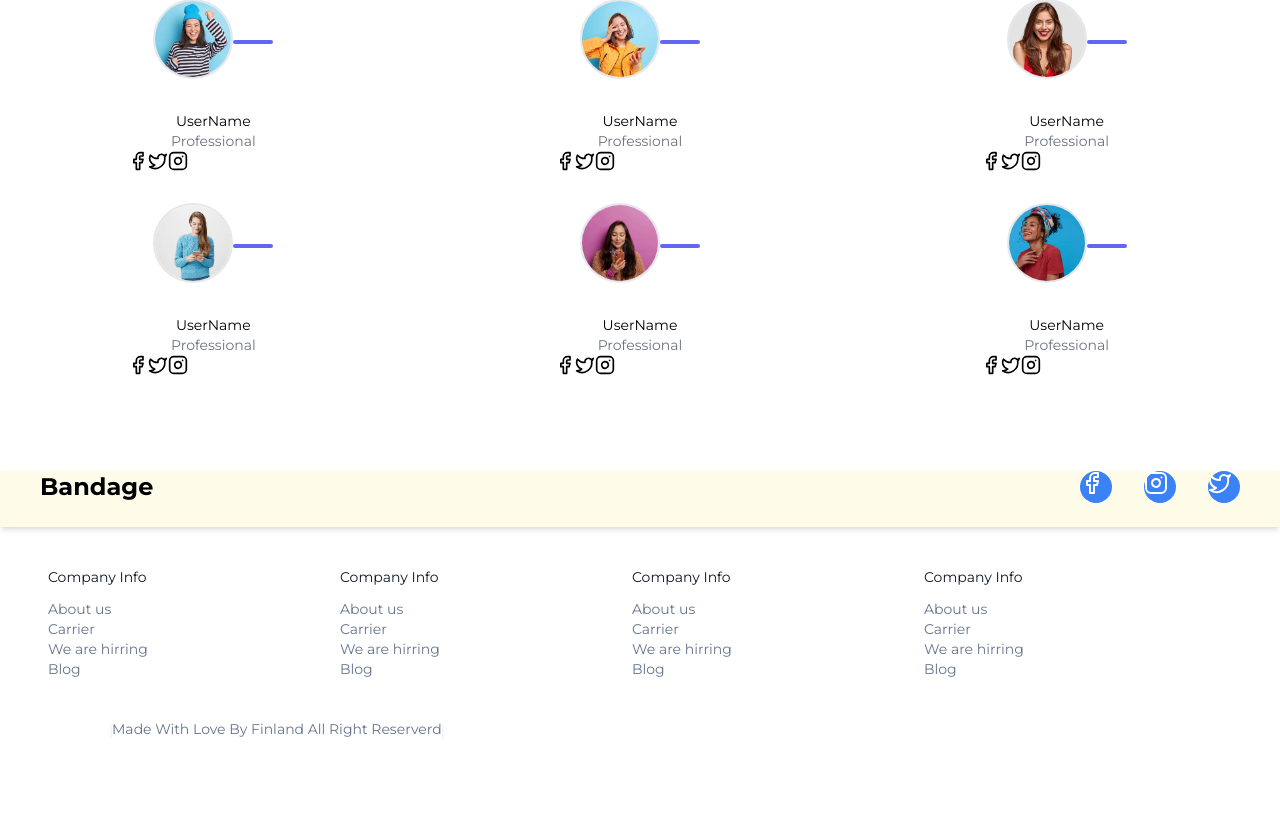
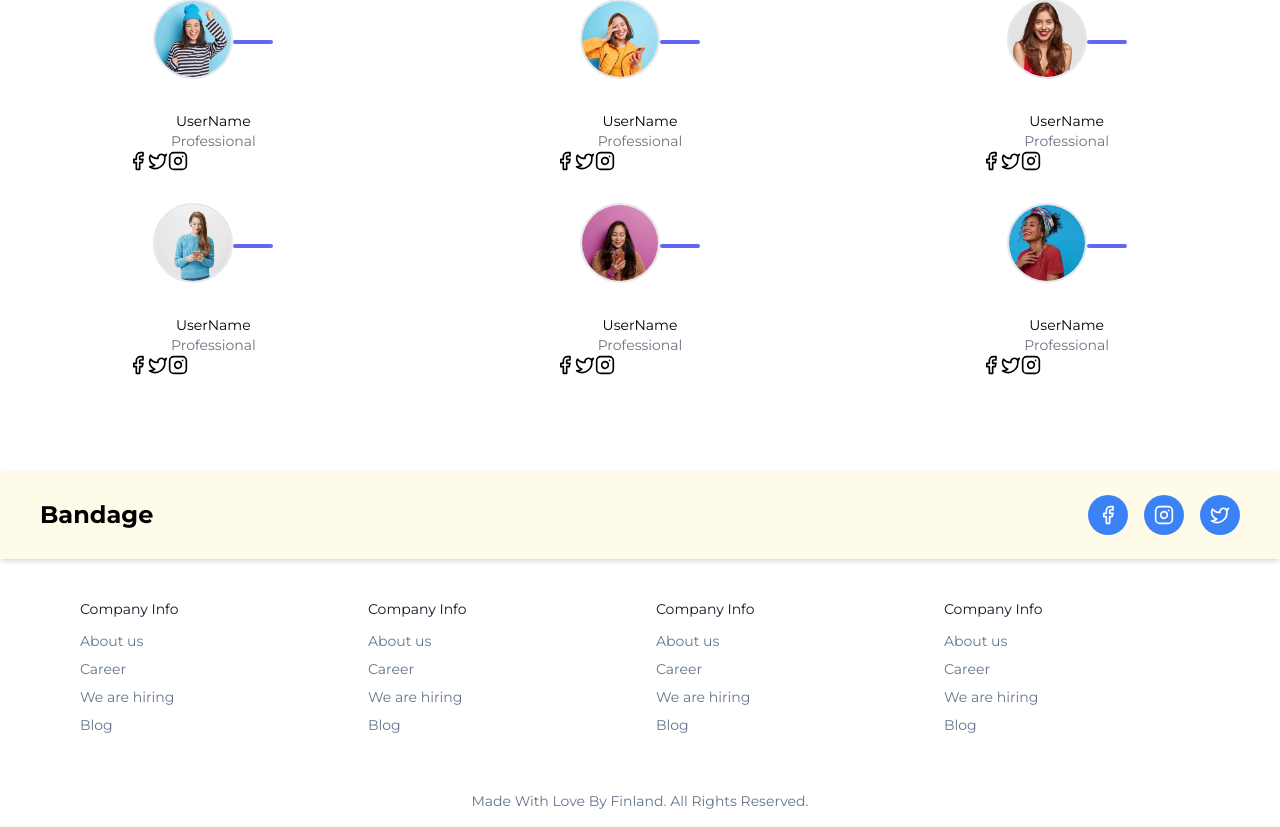
Before and after one commit to Fozia07/hackhton3, a Next.js app: page /gallary in a window 1280 px wide. Shown: the part 979-1806 px from the top of the page. Before the commit the page ends 1718 px from the top, so only its background shows below. Built offline with nearby package versions, Linux system fonts and the light colour scheme.

Commit message:
Updated some features

```diff
--- a/src/app/component/feature1.tsx
+++ b/src/app/component/feature1.tsx
@@ -1,86 +1,44 @@
-import Image from 'next/image'
-import React from 'react'
+import Image from 'next/image';
+import React from 'react';
 
 function Feature1() {
   return (
- <section className="max-w-screen-2xl mx-auto py-20 ">
-  <div className="container px-5  py-8 mx-16 ">
-    <div className=' px-10 text-center bg-slate-50'>
-        <h3 className='montserrat-400 text-sm md:text-base'>Practice advice</h3>
-        <h1 className='montserrat-700 text-3xl md:text-4xl'>Featured post</h1>
-        <p className='montserrat-400 text-sm md:text-base'>Problems trying to resolve the conflict between
-        the two major realms of Classical physics Newtonian mechanics </p>
+    <section className="max-w-screen-2xl mx-auto py-20 px-4 sm:px-6 lg:px-8">
+      <div className="container mx-auto py-8">
+        <div className="px-4 text-center bg-slate-50 py-6 rounded-lg">
+          <h3 className="montserrat-400 text-sm md:text-base">Practice advice</h3>
+          <h1 className="montserrat-700 text-2xl sm:text-3xl md:text-4xl">Featured post</h1>
+          <p className="montserrat-400 text-sm md:text-base max-w-2xl mx-auto">
+            Problems trying to resolve the conflict between the two major realms of Classical physics Newtonian mechanics
+          </p>
         </div>
-    <div className="grid grid-cols-1 md:grid-cols-2 lg:grid-cols-3 gap-8">
-     <div className="bg-white shadow-lg rounded-lg overflow-hidden">
-        <div className="relative w-full h-56 object-contain">
-          <Image src={'/images/unsplash_tVEqStC2uz8.png'}
-            width={348} height={300}
-            alt="Feature One"
-            className="object-cover w-full h-full"
+        <div className="grid grid-cols-1 sm:grid-cols-2 lg:grid-cols-3 gap-6 mt-8">
+          {[ '/images/unsplash_tVEqStC2uz8.png', '/images/unsplash_hHdHCfAifHU.png', '/images/unsplash_dEGu-oCuB1Y.png' ].map((src, index) => (
+            <div key={index} className="bg-white shadow-lg rounded-lg overflow-hidden">
+              <div className="relative w-full h-56">
+                <Image
+                  src={src}
+                  layout="fill"
+                  objectFit="cover"
+                  alt="Feature Image"
                 />
               </div>
               <div className="p-6">
-          <h3 className="text-sm motserrat-400 text-gray-800 mb-4">Trending New</h3>
-          <h1 className='montserrat-400 text-base'>Loudest à la Madison 1
-          (Lintegral)</h1>
-          <p className="text-gray-600 mb-6">
-          We focus on ergonomics and meeting you where you work. Its only a
-
-          keystroke away.
+                <h3 className="text-sm montserrat-400 text-gray-800 mb-2">Trending New</h3>
+                <h1 className="montserrat-400 text-lg md:text-xl">Loudest à la Madison 1 (Integral)</h1>
+                <p className="text-gray-600 mb-6 text-sm md:text-base">
+                  We focus on ergonomics and meeting you where you work. It’s only a keystroke away.
                 </p>
-          <button className="button hover:text-indigo-700 font-medium">
+                <button className="text-indigo-600 hover:text-indigo-700 font-medium">
                   Learn More
                 </button>
               </div>
             </div>
-
-    <div className="bg-white shadow-lg rounded-lg overflow-hidden">
-        <div className="relative w-full h-56 object-contain">
-          <Image src={'/images/unsplash_hHdHCfAifHU.png'}
-            width={348} height={300}
-            alt="Feature One"
-            className="object-cover w-full h-full"
-          />
-        </div>
-        <div className="p-6">
-          <h3 className="text-sm motserrat-400 text-gray-800 mb-4">Trending New</h3>
-          <h1 className='montserrat-400 text-base'>Loudest à la Madison 1
-          (Lintegral)</h1>
-          <p className="text-gray-600 mb-6">
-          We focus on ergonomics and meeting you where you work. Its only a
-          keystroke away.
-          </p>
-          <button className="button hover:text-indigo-700 font-medium">
-            Learn More
-          </button>
-       </div>
-      </div>
-      <div className="bg-white shadow-lg rounded-lg overflow-hidden">
-        <div className="relative w-full h-56 object-contain">
-          <Image src={'/images/unsplash_dEGu-oCuB1Y.png'}
-           width={348} height={300}
-            alt="Feature One"
-            className="object-cover w-full h-full"
-          />
-        </div>
-        <div className="p-6">
-          <h3 className="text-sm motserrat-400 text-gray-800 mb-4">Trending New</h3>
-          <h1 className='montserrat-400 text-base'>Loudest à la Madison 1
-          (integral)</h1>
-          <p className="text-gray-600 mb-6">
-          We focus on ergonomics and meeting you where you work. Its only a
-          keystroke away.
-          </p>
-          <button className="button hover:text-indigo-700 font-medium">
-            Learn More
-          </button>
-        </div>
-      </div>
+          ))}
         </div>
       </div>
     </section>
-  )
+  );
 }
 
-export default Feature1
+export default Feature1;
--- a/src/app/component/footer.tsx
+++ b/src/app/component/footer.tsx
@@ -1,103 +1,56 @@
-import { FacebookIcon, Instagram, Twitter } from 'lucide-react'
-import React from 'react'
+import { FacebookIcon, Instagram, Twitter } from 'lucide-react';
+import React from 'react';
 
-function Footer() {
+const Footer = () => {
+  const companyInfo = ["About us", "Career", "We are hiring", "Blog"];
+
   return (
-    <div className='max-w-screen-2xl mx-auto h-auto'>
-        <div className='w-full bg-white shadow-md'>
-          <div className=' md:flex justify-between px-10  my-10  h-14 box-border bg-yellow-50 shadow-md border-s-orange-100'>
-            <div>
-            <h1 className='montserrat-700 text-2xl font-bold '>Bandage</h1>
+    <div className="max-w-screen-2xl mx-auto">
+      {/* Top Section */}
+      <div className="w-full bg-white shadow-md">
+        <div className="flex flex-col md:flex-row justify-between items-center px-6 md:px-10 py-6 bg-yellow-50 shadow-md border-s-orange-100">
+          <h1 className="montserrat-700 text-2xl font-bold">Bandage</h1>
+          <div className="flex gap-4 mt-4 md:mt-0">
+            {[FacebookIcon, Instagram, Twitter].map((Icon, index) => (
+              <div
+                key={index}
+                className="bg-blue-500 rounded-full w-10 h-10 flex items-center justify-center text-white cursor-pointer hover:bg-blue-600 transition"
+              >
+                <Icon size={20} />
               </div>
-             <div className="flex gap-8  ">
-              <div className='bg-blue-500 rounded-full w-8 h-8  text-white'><FacebookIcon /></div>
-              <div className='bg-blue-500 rounded-full text-white w-8 h-8'><Instagram /></div>
-              <div className='bg-blue-500 rounded-full text-white w-8 h-8'><Twitter /></div>
+            ))}
           </div>
         </div>
-       <div className="flex-grow flex flex-wrap px-8 md:pr-20 -mb-10 md:text-left text-center order-first">
-          <div className="lg:w-1/4 md:w-1/2 w-full px-4">
-             <h2 className=" text-gray-900 montserrat-700 text-sm mb-3">Company Info</h2>
-            <nav className="list-none mb-10">
-             <li className='montserrat-400 text-sm text-slate-500'>
-             About us
+
+        {/* Middle Section */}
+        <div className="grid grid-cols-1 sm:grid-cols-2 md:grid-cols-2 lg:grid-cols-4 gap-8 px-6 md:px-20 py-10 text-center md:text-left">
+          {Array(4)
+            .fill(null)
+            .map((_, index) => (
+              <div key={index} className="w-full">
+                <h2 className="text-gray-900 montserrat-700 text-sm mb-3">
+                  Company Info
+                </h2>
+                <nav className="list-none space-y-2">
+                  {companyInfo.map((item, i) => (
+                    <li key={i} className="montserrat-400 text-sm text-slate-500 hover:text-gray-800 cursor-pointer">
+                      {item}
                     </li>
-          <li className='montserrat-400 text-sm text-slate-500'>
-
-            Carrier
-          </li>
-          <li className='montserrat-400 text-sm text-slate-500'>
-            We are hirring
-          </li>
-          <li className='montserrat-400 text-sm text-slate-500'>
-            Blog
-          </li>
+                  ))}
                 </nav>
               </div>
-       <div className="lg:w-1/4 md:w-1/2 w-full px-4">
-             <h2 className=" text-gray-900 montserrat-700 text-sm mb-3">Company Info</h2>
-            <nav className="list-none mb-10">
-             <li className='montserrat-400 text-sm text-slate-500'>
-             About us
-            </li>
-          <li className='montserrat-400 text-sm text-slate-500'>
-
-            Carrier
-          </li>
-          <li className='montserrat-400 text-sm text-slate-500'>
-            We are hirring
-          </li>
-          <li className='montserrat-400 text-sm text-slate-500'>
-            Blog
-          </li>
-        </nav>
-       </div>
-       <div className="lg:w-1/4 md:w-1/2 w-full px-4">
-             <h2 className=" text-gray-900 montserrat-700 text-sm mb-3">Company Info</h2>
-            <nav className="list-none mb-10">
-             <li className='montserrat-400 text-sm text-slate-500'>
-             About us
-            </li>
-          <li className='montserrat-400 text-sm text-slate-500'>
-
-            Carrier
-          </li>
-          <li className='montserrat-400 text-sm text-slate-500'>
-            We are hirring
-          </li>
-          <li className='montserrat-400 text-sm text-slate-500'>
-            Blog
-          </li>
-        </nav>
-       </div>
-       <div className="lg:w-1/4 md:w-1/2 w-full px-4">
-             <h2 className=" text-gray-900 montserrat-700 text-sm mb-3">Company Info</h2>
-            <nav className="list-none mb-10">
-             <li className='montserrat-400 text-sm text-slate-500'>
-             About us
-            </li>
-          <li className='montserrat-400 text-sm text-slate-500'>
-
-            Carrier
-          </li>
-          <li className='montserrat-400 text-sm text-slate-500'>
-            We are hirring
-          </li>
-          <li className='montserrat-400 text-sm text-slate-500'>
-            Blog
-          </li>
-        </nav>
-
-       </div>
-      <div className='bg-white shadow-md mx-20'>
-        <p className='montserrat-400 text-sm text-slate-500 '>Made With Love By Finland All Right Reserverd</p>
+            ))}
         </div>
 
-      </div>
-
+        {/* Bottom Section */}
+        <div className="bg-white shadow-md px-6 py-4 text-center">
+          <p className="montserrat-400 text-sm text-slate-500">
+            Made With Love By Finland. All Rights Reserved.
+          </p>
         </div>
       </div>
-  )
-}
+    </div>
+  );
+};
 
-export default Footer
+export default Footer;
```
Lines whose indentation alone changed are shown as unchanged.
